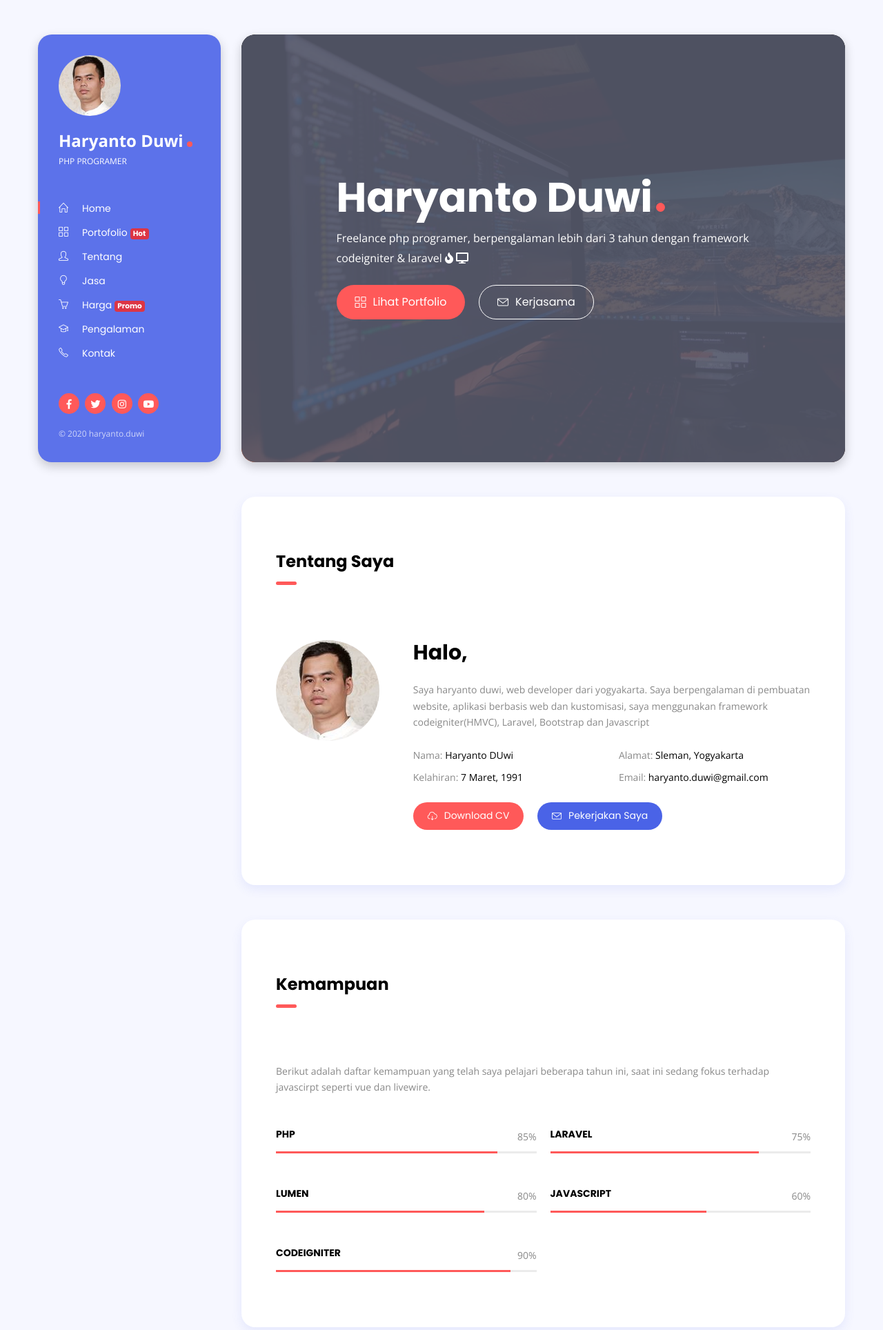
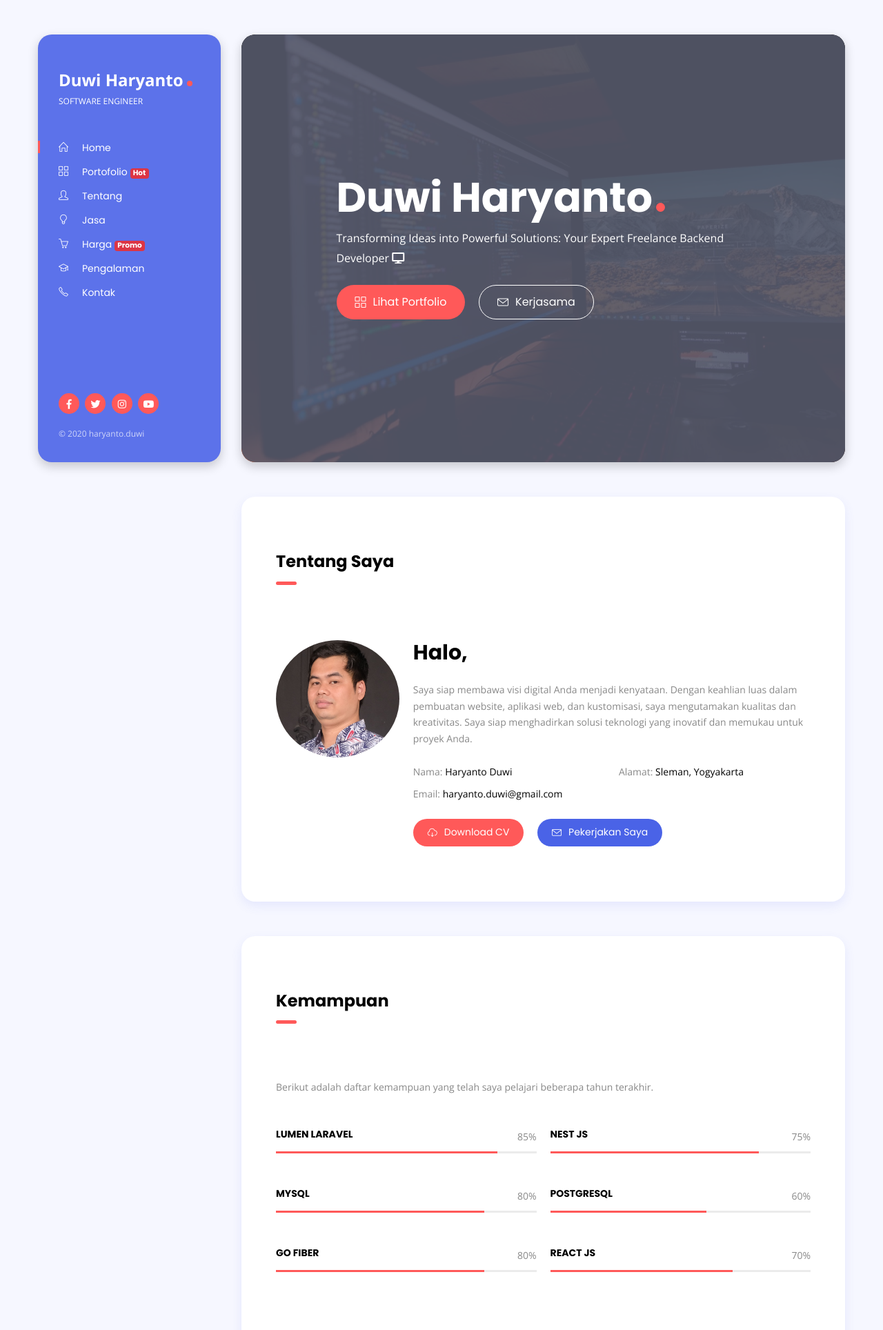
Before and after one commit to duwiharyanto/duwiharyanto.github.io, a PHP site: page /index.html in a window 1280 px wide. Shown: the top 1928 px of the page at 69% size. Run offline with PHP 8.4, Linux system fonts and the light colour scheme.

Commit message:
halaman utama updated

```diff
--- a/index.html
+++ b/index.html
@@ -1,6 +1,6 @@
-
 <!DOCTYPE html>
 <html lang="en-US">
+
 <head>
 	<meta http-equiv="Content-Type" content="text/html; charset=UTF-8">
 	<title>Haryanto Duwi - Web Developer</title>
@@ -52,21 +52,29 @@
 				<span aria-hidden="true">&times;</span>
 			</button>
 			<div class="header-inner d-flex align-items-start flex-column ">
-			<a href="index.html"><img src="images/profilduwi.jpg" alt="haryanto duwi" style="border-radius:50%" width="90px" height="90px" /></a>
-			<a href="index.html" class="site-title dot mt-3" style="font-size: 24px">Haryanto Duwi</a>
-			<span class="site-slogan">PHP Programer</span>
+				<!-- <a href="index.html"><img src="images/profilduwi.jpg" alt="haryanto duwi" style="border-radius:50%"
+						width="90px" height="90px" /></a> -->
+				<a href="index.html" class="site-title dot mt-3" style="font-size: 24px">Duwi Haryanto</a>
+				<span class="site-slogan">Software Engineer</span>
 
 				<!-- navigation menu -->
 				<nav>
 					<ul class="vertical-menu scrollspy" style="margin-bottom: 20px">
-					<li><a href="#home" onclick="aktif(this)" class="tombol active"><i class="icon-home"></i>Home</a></li>
-					<li><a href="#works" onclick="aktif(this)" class="tombol"><i class="icon-grid"></i>Portofolio <span class="badge badge-danger">Hot</span></a></li>
-					<li><a href="#about" onclick="aktif(this)" class="tombol"><i class="icon-user"></i>Tentang</a></li>
-					<li><a href="#services" onclick="aktif(this)" class="tombol"><i class="icon-bulb"></i>Jasa</a></li>
-					<li><a href="#price" onclick="aktif(this)" class="tombol"><i class="icon-basket"></i>Harga <span class="badge badge-danger">Promo</span></a></li>
-					<li><a href="#resume" onclick="aktif(this)" class="tombol"><i class="icon-graduation"></i>Pengalaman</a></li>
+						<li><a href="#home" onclick="aktif(this)" class="tombol active"><i
+									class="icon-home"></i>Home</a></li>
+						<li><a href="#works" onclick="aktif(this)" class="tombol"><i class="icon-grid"></i>Portofolio
+								<span class="badge badge-danger">Hot</span></a></li>
+						<li><a href="#about" onclick="aktif(this)" class="tombol"><i class="icon-user"></i>Tentang</a>
+						</li>
+						<li><a href="#services" onclick="aktif(this)" class="tombol"><i class="icon-bulb"></i>Jasa</a>
+						</li>
+						<li><a href="#price" onclick="aktif(this)" class="tombol"><i class="icon-basket"></i>Harga <span
+									class="badge badge-danger">Promo</span></a></li>
+						<li><a href="#resume" onclick="aktif(this)" class="tombol"><i
+									class="icon-graduation"></i>Pengalaman</a></li>
 						<!-- <li><a href="#testimonials" onclick="aktif(this)" class="tombol"><i class="icon-bulb"></i>Testimoni</a></li>					 -->
-					<li><a href="#contact" onclick="aktif(this)" class="tombol"><i class="icon-phone"></i>Kontak</a></li>
+						<li><a href="#contact" onclick="aktif(this)" class="tombol"><i class="icon-phone"></i>Kontak</a>
+						</li>
 					</ul>
 				</nav>
 
@@ -92,14 +100,17 @@
 		<main class="content float-right">
 
 			<!-- section hero -->
-		<section class="hero background parallax shadow-dark d-flex align-items-center" id="home" data-image-src="images/background2.jpg">
+			<section class="hero background parallax shadow-dark d-flex align-items-center" id="home"
+				data-image-src="images/background2.jpg">
 				<div class="cta mx-auto mt-2">
-				<h1 class="mt-0 mb-4">Haryanto Duwi<span class="dot"></span></h1>
-				<p class="mb-4">Freelance php programer, berpengalaman lebih dari 3 tahun dengan framework codeigniter & laravel <span class="fa fa-fire"> <span class="fa fa-desktop"></span></p>
+					<h1 class="mt-0 mb-4">Duwi Haryanto<span class="dot"></span></h1>
+					<p class="mb-4">Transforming Ideas into Powerful Solutions: Your Expert Freelance Backend Developer <span class="fa fa-desktop"></span></p>
 					<div class="scrollspy">
-					<a href="#works" class="btn btn-default btn-lg mr-3"><i class="icon-grid"></i>Lihat Portfolio</a>
+						<a href="#works" class="btn btn-default btn-lg mr-3"><i class="icon-grid"></i>Lihat
+							Portfolio</a>
 						<div class="spacer d-md-none d-lg-none d-sm-none" data-height="10"></div>
-					<a href="#contact" class="btn btn-border-light btn-lg"><i class="icon-envelope"></i>Kerjasama</a>
+						<a href="#contact" class="btn btn-border-light btn-lg"><i
+								class="icon-envelope"></i>Kerjasama</a>
 					</div>
 				</div>
 				<div class="overlay" style="background: #575A6C"></div>
@@ -112,23 +123,28 @@
 
 				<div class="row">
 					<div class="col-md-3">
-					<img src="images/profilduwi.jpg" style="border-radius:50%" alt="about" />
+						<img src="images/profil_duwi.jpg" style="border-radius:50%" alt="about" />
 					</div>
 					<div class="col-md-9">
 						<h2 class="mt-4 mt-md-0 mb-4">Halo,</h2>
-					<p class="mb-0">Saya haryanto duwi, web developer dari yogyakarta. Saya berpengalaman di pembuatan website, aplikasi berbasis web dan kustomisasi, saya menggunakan framework codeigniter(HMVC), Laravel, Bootstrap dan Javascript</p>
+						<p class="mb-0">Saya siap membawa visi digital Anda menjadi
+						kenyataan. Dengan keahlian luas dalam pembuatan website, aplikasi web, dan kustomisasi, saya mengutamakan kualitas dan
+						kreativitas. Saya siap menghadirkan solusi teknologi yang inovatif dan memukau untuk proyek Anda.</p>
 						<div class="row my-4">
 							<div class="col-md-6">
-							<p class="mb-2">Nama: <span class="text-dark">Haryanto DUwi</span></p>
-							<p class="mb-0">Kelahiran: <span class="text-dark">7 Maret, 1991</span></p>
+								<p class="mb-2">Nama: <span class="text-dark">Haryanto Duwi</span></p>
+								<p class="mb-0">Email: <span class="text-dark">haryanto.duwi@gmail.com</span></p>
+								<!-- <p class="mb-0">Kelahiran: <span class="text-dark">7 Maret, 1991</span></p> -->
 							</div>
 							<div class="col-md-6 mt-2 mt-md-0 mt-sm-2">
 								<p class="mb-2">Alamat: <span class="text-dark">Sleman, Yogyakarta</span></p>
-							<p class="mb-0">Email: <span class="text-dark">haryanto.duwi@gmail.com</span></p>
+
 							</div>
 						</div>
-					<a href="berkas/cvduwi.jpg" target="_blank" class="btn btn-default mr-3"><i class="icon-cloud-download"></i>Download CV</a>
-					<a href="#" class="btn btn-alt mt-2 mt-md-0 mt-xs-2"><i class="icon-envelope"></i>Pekerjakan Saya</a>
+						<a href="berkas/cv_duwi.pdf" target="_blank" class="btn btn-default mr-3"><i
+								class="icon-cloud-download"></i>Download CV</a>
+						<a href="#" class="btn btn-alt mt-2 mt-md-0 mt-xs-2"><i class="icon-envelope"></i>Pekerjakan
+							Saya</a>
 					</div>
 				</div>
 			</section>
@@ -138,7 +154,7 @@
 				<h3 class="section-title">Kemampuan</h3>
 				<div class="spacer" data-height="80"></div>
 
-			<p class="mb-0">Berikut adalah daftar kemampuan yang telah saya pelajari beberapa tahun ini, saat ini sedang fokus terhadap javascirpt seperti vue dan livewire.</p>
+				<p class="mb-0">Berikut adalah daftar kemampuan yang telah saya pelajari beberapa tahun terakhir.</p>
 
 				<div class="row mt-5">
 
@@ -146,11 +162,12 @@
 						<!-- skill item -->
 						<div class="skill-item">
 							<div class="skill-info clearfix">
-							<h4 class="float-left mb-3 mt-0">PHP</h4>
+								<h4 class="float-left mb-3 mt-0">Lumen Laravel</h4>
 								<span class="float-right">85%</span>
 							</div>
 							<div class="progress">
-							<div class="progress-bar" role="progressbar" aria-valuemin="0" aria-valuemax="100" aria-valuenow="85">
+								<div class="progress-bar" role="progressbar" aria-valuemin="0" aria-valuemax="100"
+									aria-valuenow="85">
 								</div>
 							</div>
 							<div class="spacer" data-height="50"></div>
@@ -161,11 +178,12 @@
 						<!-- skill item -->
 						<div class="skill-item">
 							<div class="skill-info clearfix">
-							<h4 class="float-left mb-3 mt-0">Laravel</h4>
+								<h4 class="float-left mb-3 mt-0">Nest JS</h4>
 								<span class="float-right">75%</span>
 							</div>
 							<div class="progress">
-							<div class="progress-bar" role="progressbar" aria-valuemin="0" aria-valuemax="100" aria-valuenow="80">
+								<div class="progress-bar" role="progressbar" aria-valuemin="0" aria-valuemax="100"
+									aria-valuenow="80">
 								</div>
 							</div>
 							<div class="spacer" data-height="50"></div>
@@ -177,11 +195,12 @@
 						<!-- skill item -->
 						<div class="skill-item">
 							<div class="skill-info clearfix">
-							<h4 class="float-left mb-3 mt-0">Lumen</h4>
+								<h4 class="float-left mb-3 mt-0">Mysql</h4>
 								<span class="float-right">80%</span>
 							</div>
 							<div class="progress">
-							<div class="progress-bar" role="progressbar" aria-valuemin="0" aria-valuemax="100" aria-valuenow="80">
+								<div class="progress-bar" role="progressbar" aria-valuemin="0" aria-valuemax="100"
+									aria-valuenow="80">
 								</div>
 							</div>
 							<div class="spacer" data-height="50"></div>
@@ -192,11 +211,12 @@
 						<!-- skill item -->
 						<div class="skill-item">
 							<div class="skill-info clearfix">
-							<h4 class="float-left mb-3 mt-0">Javascript</h4>
+								<h4 class="float-left mb-3 mt-0">PostgreSql</h4>
 								<span class="float-right">60%</span>
 							</div>
 							<div class="progress">
-							<div class="progress-bar" role="progressbar" aria-valuemin="0" aria-valuemax="100" aria-valuenow="60">
+								<div class="progress-bar" role="progressbar" aria-valuemin="0" aria-valuemax="100"
+									aria-valuenow="60">
 								</div>
 							</div>
 							<div class="spacer d-md-none d-lg-none" data-height="50"></div>
@@ -207,22 +227,38 @@
 						<!-- skill item -->
 						<div class="skill-item">
 							<div class="skill-info clearfix">
-							<h4 class="float-left mb-3 mt-0">Codeigniter</h4>
-							<span class="float-right">90%</span>
+								<h4 class="float-left mb-3 mt-0">Go Fiber</h4>
+								<span class="float-right">80%</span>
 							</div>
 							<div class="progress">
-							<div class="progress-bar" role="progressbar" aria-valuemin="0" aria-valuemax="100" aria-valuenow="90">
+								<div class="progress-bar" role="progressbar" aria-valuemin="0" aria-valuemax="100"
+									aria-valuenow="80">
 								</div>
 							</div>
 						</div>
 					</div>
-
+					<div class="col-md-6">
+						<!-- skill item -->
+						<div class="skill-item">
+							<div class="skill-info clearfix">
+								<h4 class="float-left mb-3 mt-0">React JS</h4>
+								<span class="float-right">70%</span>
+							</div>
+							<div class="progress">
+								<div class="progress-bar" role="progressbar" aria-valuemin="0" aria-valuemax="100"
+									aria-valuenow="70">
+								</div>
+							</div>
+							<div class="spacer" data-height="50"></div>
+						</div>
+					</div>
 
 				</div>
 			</section>
 
 			<!-- section facts -->
-		<section id="facts" class="shadow-dark color-white background parallax padding-50" data-image-src="images/background-1.jpg">
+			<section id="facts" class="shadow-dark color-white background parallax padding-50"
+				data-image-src="images/background-1.jpg">
 
 				<div class="row relative z-1">
 					<div class="col-md-3 col-sm-6">
@@ -341,14 +377,25 @@
 				<div class="timeline">
 					<div class="entry">
 						<div class="title">
-						<span>2020 - Sekarang</span>
+							<span>2023 - Sekarang</span>
 						</div>
 						<div class="body">
-						<h4 class="mt-0">Backend Enginer<br><small class="text-muted">Badan Sistem Informasi UII</small></h4>
+							<h4 class="mt-0">Project Manager<br><small class="text-muted">Badan Sistem Informasi
+									UII</small></h4>
 							<p>Membantu mengembangkan sistem informasi dilingkungan Universitas Islam Indonesia</p>
 						</div>
 					</div>
 					<div class="entry">
+						<div class="title">
+							<span>2020 - 2022</span>
+						</div>
+						<div class="body">
+							<h4 class="mt-0">Backend Enginer<br><small class="text-muted">Badan Sistem Informasi
+									UII</small></h4>
+							<p>Membantu mengembangkan sistem informasi dilingkungan Universitas Islam Indonesia</p>
+						</div>
+					</div>
+					<!-- <div class="entry">
 						<div class="title">
 							<span>2019 - 2020</span>
 						</div>
@@ -363,7 +410,8 @@
 						</div>
 						<div class="body">
 							<h4 class="mt-0">Freelance Programer <span class="badge badge-danger">Hot</span></h4>
-						<p>Membantu mengembangkan aplikasi berbasis web sesuai kebutuhan client, dari tahap perencanaan hingga implementasi dan perawatan</p>
+							<p>Membantu mengembangkan aplikasi berbasis web sesuai kebutuhan client, dari tahap
+								perencanaan hingga implementasi dan perawatan</p>
 						</div>
 					</div>
 					<div class="entry">
@@ -372,7 +420,8 @@
 						</div>
 						<div class="body">
 							<h4 class="mt-0">Full Stack Programer<br><small class="text-muted">IST AKPRIND</small></h4>
-						<p>Sebagai Full Stack Programer di Institut Sains Teknologi AKPRIND Yogyakarta, Mengembangkan Sistem Informasi Akademik dan Aplikasi pendukung lainnya</p>
+							<p>Sebagai Full Stack Programer di Institut Sains Teknologi AKPRIND Yogyakarta,
+								Mengembangkan Sistem Informasi Akademik dan Aplikasi pendukung lainnya</p>
 						</div>
 					</div>
 					<div class="entry">
@@ -380,7 +429,8 @@
 							<span>2017</span>
 						</div>
 						<div class="body">
-						<h4 class="mt-0">Sertifikasi Profesi<br><small class="text-muted">Badan Nasional Sertifikasi Profesi</small></h4>
+							<h4 class="mt-0">Sertifikasi Profesi<br><small class="text-muted">Badan Nasional Sertifikasi
+									Profesi</small></h4>
 							<p>Mengikuti ujian sertifikasi Profesi Programer Web oleh BNSP</p>
 						</div>
 					</div>
@@ -392,7 +442,7 @@
 							<h4 class="mt-0">Sarjana Komputer<br><small class="text-muted">STMIK AMIKOM</small></h4>
 							<p>Lulus kuliah Strata 1 (S1) jurusan Teknik Informatika dari STMIK AMIKOM Yogyakarta</p>
 						</div>
-				</div>
+					</div> -->
 					<span class="timeline-line"></span>
 				</div>
 			</section>
@@ -405,7 +455,8 @@
 				<!-- portfolio filter (desktop) -->
 				<ul class="portfolio-filter list-inline">
 					<li class="current list-inline-item" data-filter="*">All Projects</li>
-				<li class="list-inline-item" data-filter=".freedownload">Free Download <span class="badge badge-danger">Baru</span></li>
+					<li class="list-inline-item" data-filter=".freedownload">Free Download <span
+							class="badge badge-danger">Baru</span></li>
 					<li class="list-inline-item" data-filter=".premium">Premium</li>
 					<li class="list-inline-item" data-filter=".frontend">Frontend</li>
 					<li class="list-inline-item" data-filter=".backend">Backend</li>
@@ -503,7 +554,7 @@
 								</div>
 								<span class="plus-icon">+</span>
 								<div class="thumb">
-								<img src="images/portofolio/rtlhipad.jpg"  alt="Portfolio-title" />
+									<img src="images/portofolio/rtlhipad.jpg" alt="Portfolio-title" />
 									<div class="mask"></div>
 								</div>
 							</div>
@@ -528,7 +579,8 @@
 
 					<!-- portfolio item -->
 					<div class="col-md-4 col-sm-6 grid-item premium backend">
-					<a class="image-popup-vertical-fit el-link" href="images/portofolio/manajemenproyekdashboard.jpg">
+						<a class="image-popup-vertical-fit el-link"
+							href="images/portofolio/manajemenproyekdashboard.jpg">
 							<div class="portfolio-item">
 								<div class="details">
 									<h4 class="title">Manajemen Pekerjaan</h4>
@@ -613,7 +665,7 @@
 
 				<!-- more button -->
 				<div class="load-more text-center mt-4">
-				<a href="javascript:" class="btn btn-default"><i class="fas fa-circle-notch"></i> Load more</a>
+					<a href="javascript:" class="btn btn-default"><i class="fas fa-circle-notch"></i> Tampilkan Lebih Banyak</a>
 					<!-- numbered pagination (hidden for infinite scroll) -->
 					<ul class="portfolio-pagination list-inline d-none">
 						<li class="list-inline-item">1</li>
@@ -675,7 +727,8 @@
 						<div class="price-item text-center">
 							<i class="price-icon icon-rocket"></i>
 							<span class="plan">Premium</span>
-						<h3 class="price"><em>Rp</em>5.000.000</h3>
+							<!-- <h3 class="price"><em>Rp</em>5.000.000</h3> -->
+							<h3 class="price">*Call</h3>
 							<div class="price-content">
 								<ul>
 									<li>Analisis Kebutuhan</li>
@@ -765,7 +818,8 @@
 						<!-- client item -->
 						<div class="client-item">
 							<div>
-							<img src="images/client/logo-uii.png" width="220px" height="320px" alt="Universitas Islam Indonesia" />
+								<img src="images/client/logo-uii.png" width="220px" height="320px"
+									alt="Universitas Islam Indonesia" />
 							</div>
 						</div>
 					</div>
@@ -773,7 +827,8 @@
 						<!-- client item -->
 						<div class="client-item">
 							<div>
-							<img src="images/client/logo-mercure.jpg" width="220px" height="320px" alt="Hotel Mercure Yogyakarta" />
+								<img src="images/client/logo-mercure.jpg" width="220px" height="320px"
+									alt="Hotel Mercure Yogyakarta" />
 							</div>
 						</div>
 					</div>
@@ -781,7 +836,8 @@
 						<!-- client item -->
 						<div class="client-item">
 							<div>
-							<img src="images/client/istakprind.png" width="120px" height="120px" alt="Institut Sains & Teknologi AKPRIND" />
+								<img src="images/client/istakprind.png" width="120px" height="120px"
+									alt="Institut Sains & Teknologi AKPRIND" />
 							</div>
 						</div>
 					</div>
@@ -789,8 +845,9 @@
 					<div class="col-md-3">
 						<!-- client item -->
 						<div class="client-item">
-						<div >
-							<img src="images/client/logounjani.jpg" width="120px" height="120px" alt="Universitas Achmad Yani Yogyakarta" />
+							<div>
+								<img src="images/client/logounjani.jpg" width="120px" height="120px"
+									alt="Universitas Achmad Yani Yogyakarta" />
 							</div>
 						</div>
 					</div>
@@ -808,7 +865,7 @@
 						<!-- client item -->
 						<div class="client-item">
 							<div class="">
-							<img src="images/client/lpp.png"   alt="LPP Yogyakarta" />
+								<img src="images/client/lpp.png" alt="LPP Yogyakarta" />
 							</div>
 						</div>
 					</div>
@@ -867,7 +924,8 @@
 								<div class="column col-md-6">
 									<!-- Name input -->
 									<div class="form-group">
-									<input type="text" class="form-control" name="InputName" id="InputName" placeholder="Your name" required="required" data-error="Name is required.">
+										<input type="text" class="form-control" name="InputName" id="InputName"
+											placeholder="Your name" required="required" data-error="Name is required.">
 										<div class="help-block with-errors"></div>
 									</div>
 								</div>
@@ -875,7 +933,9 @@
 								<div class="column col-md-6">
 									<!-- Email input -->
 									<div class="form-group">
-									<input type="email" class="form-control" id="InputEmail" name="InputEmail" placeholder="Email address" required="required" data-error="Email is required.">
+										<input type="email" class="form-control" id="InputEmail" name="InputEmail"
+											placeholder="Email address" required="required"
+											data-error="Email is required.">
 										<div class="help-block with-errors"></div>
 									</div>
 								</div>
@@ -883,7 +943,8 @@
 								<div class="column col-md-12">
 									<!-- Email input -->
 									<div class="form-group">
-									<input type="text" class="form-control" id="InputSubject" name="InputSubject" placeholder="Subject" required="required" data-error="Subject is required.">
+										<input type="text" class="form-control" id="InputSubject" name="InputSubject"
+											placeholder="Subject" required="required" data-error="Subject is required.">
 										<div class="help-block with-errors"></div>
 									</div>
 								</div>
@@ -891,13 +952,16 @@
 								<div class="column col-md-12">
 									<!-- Message textarea -->
 									<div class="form-group">
-									<textarea name="InputMessage" id="InputMessage" class="form-control" rows="5" placeholder="Message" required="required" data-error="Message is required."></textarea>
+										<textarea name="InputMessage" id="InputMessage" class="form-control" rows="5"
+											placeholder="Message" required="required"
+											data-error="Message is required."></textarea>
 										<div class="help-block with-errors"></div>
 									</div>
 								</div>
 							</div>
 
-						<button type="submit" name="submit" id="submit" value="Submit" class="btn btn-default"><i class="icon-paper-plane"></i>Kirim Pesan</button><!-- Send Button -->
+							<button type="submit" name="submit" id="submit" value="Submit" class="btn btn-default"><i
+									class="icon-paper-plane"></i>Kirim Pesan</button><!-- Send Button -->
 
 						</form>
 						<!-- Contact Form end -->
@@ -932,9 +996,10 @@
 	<script src="js/magnific-popup/dist/jquery.magnific-popup.min.js"></script>
 	<script src="js/magnific-popup/meg.init.js"></script>
 </body>
+
 </html>
 <script type="text/javascript">
-	aktif=function(btn){
+	aktif = function (btn) {
 		$('.tombol').removeClass('active');
 		$(btn).addClass('active');
 	}
--- a/index.php
+++ b/index.php
@@ -1,4 +1,3 @@
-
 <!DOCTYPE html>
 <html lang="en-US">
 <head>
@@ -127,7 +126,7 @@
 							<p class="mb-0">Email: <span class="text-dark">haryanto.duwi@gmail.com</span></p>
 						</div>
 					</div>
-					<a href="berkas/cvduwi.jpg" target="_blank" class="btn btn-default mr-3"><i class="icon-cloud-download"></i>Download CV</a>
+					<a href="berkas/cv_duwi.pdf" target="_blank" class="btn btn-default mr-3"><i class="icon-cloud-download"></i>Download CV</a>
 					<a href="#" class="btn btn-alt mt-2 mt-md-0 mt-xs-2"><i class="icon-envelope"></i>Pekerjakan Saya</a>
 				</div>
 			</div>
```
Also changed, not shown: berkas/cvduwi.jpg (deleted), images/profil_duwi.jpg (added), 1 other file. Lines whose indentation alone changed are shown as unchanged.
